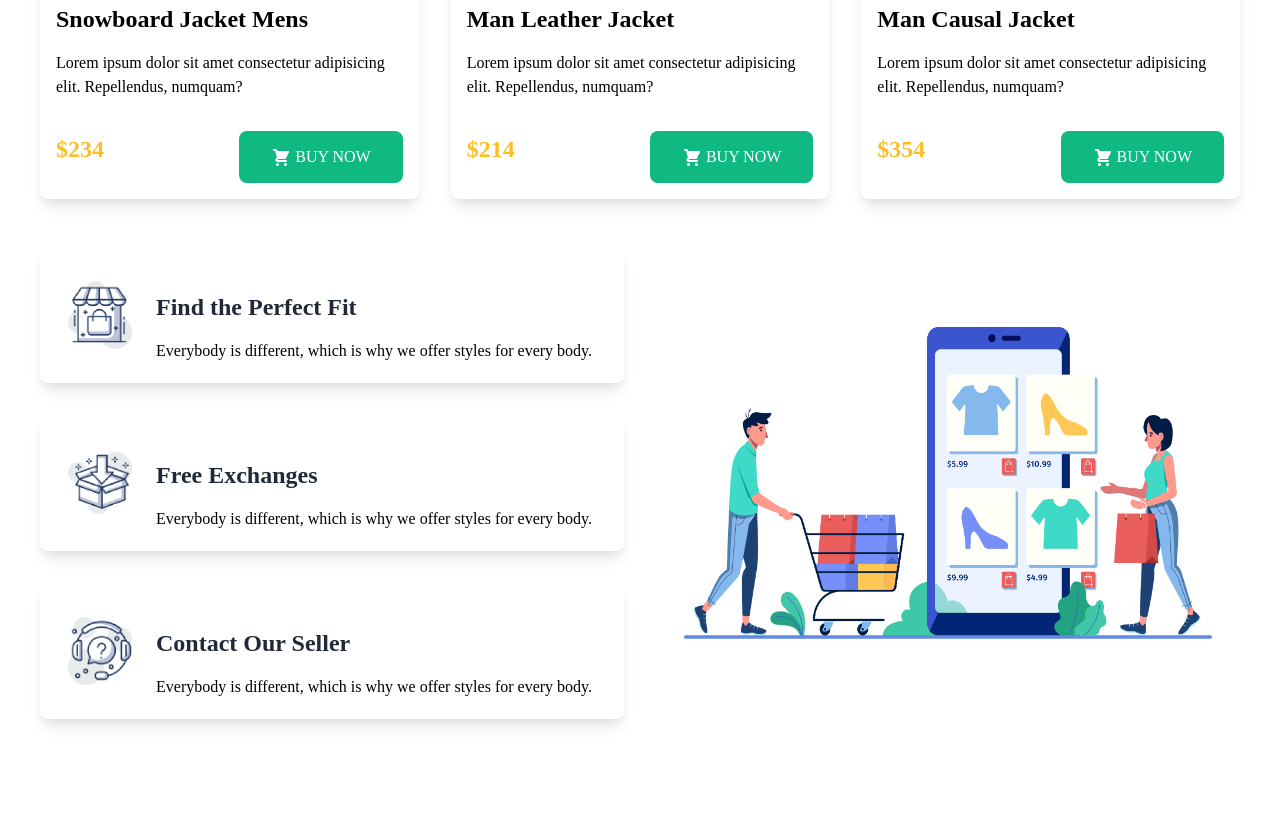
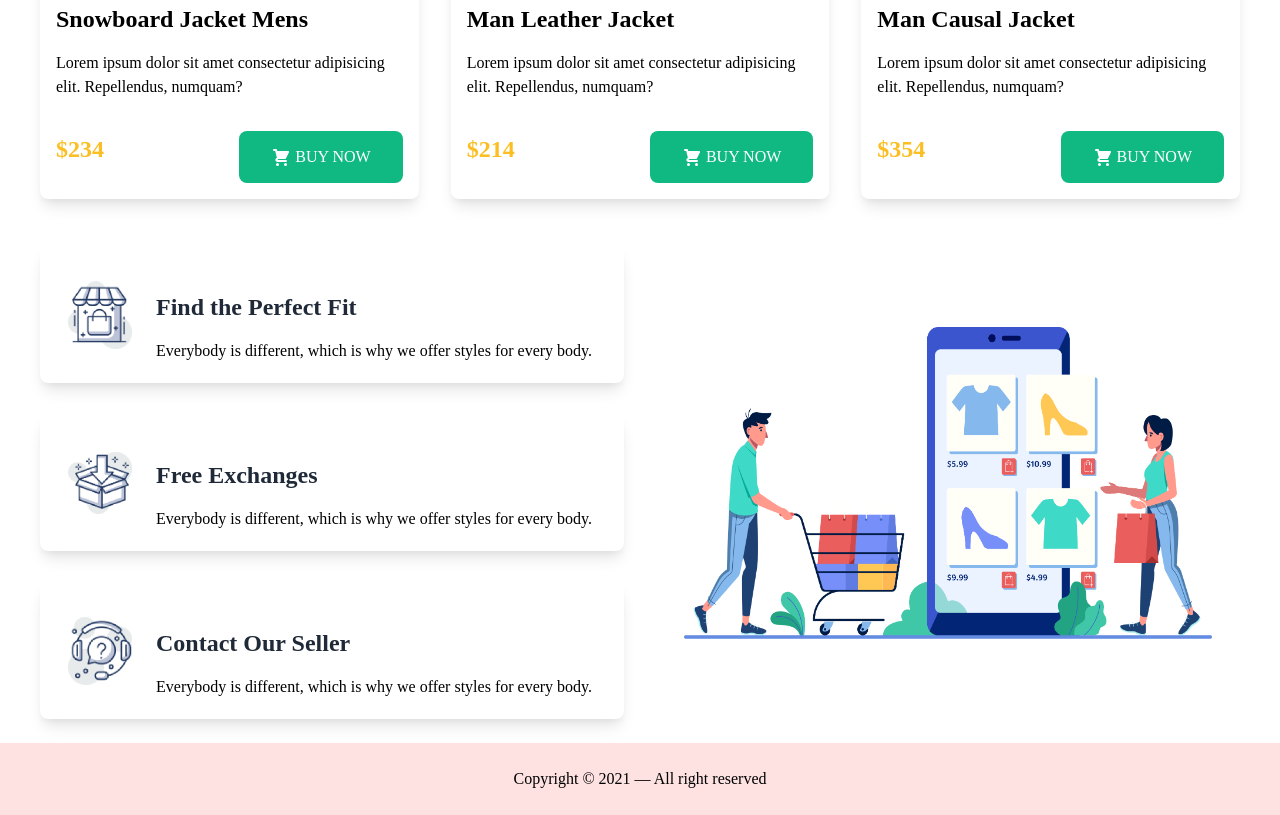
Before and after one commit to ashik-ashik/winter-fashion, a plain HTML site: page index.html in a window 1280 px wide. Shown: the part 1684-2499 px from the top of the page. Before the commit the page ends 2427 px from the top, so only its background shows below. Drawn offline with nearby package versions, Linux system fonts and the light colour scheme.

Commit message:
[ADDED] footer section added

```diff
--- a/index.html
+++ b/index.html
@@ -50,14 +50,6 @@
     </nav>
   </header>
 
-  <!-- mobile menu script -->
-  <script>
-    let btn = document.querySelector('button.menu-toggle-btn');
-    let mobileMenu = document.querySelector('.mobile-menu');
-    btn.addEventListener('click', () => {
-      mobileMenu.classList.toggle('hidden');
-    });
-  </script>
 
   <main>
   <!-- hero section -->
@@ -246,5 +238,21 @@
 
   </main>
 
+  <footer class="py-6 bg-red-100">
+    <div class="container mx-auto">
+      <p class="text-center">
+        Copyright &copy; <span><script>document.write(new Date().getFullYear());</script></span> &mdash; All right reserved
+      </p>
+    </div>
+  </footer>
+
+  <!-- mobile menu script -->
+  <script>
+    let btn = document.querySelector('button.menu-toggle-btn');
+    let mobileMenu = document.querySelector('.mobile-menu');
+    btn.addEventListener('click', () => {
+      mobileMenu.classList.toggle('hidden');
+    });
+  </script>
 </body>
 </html>
```
